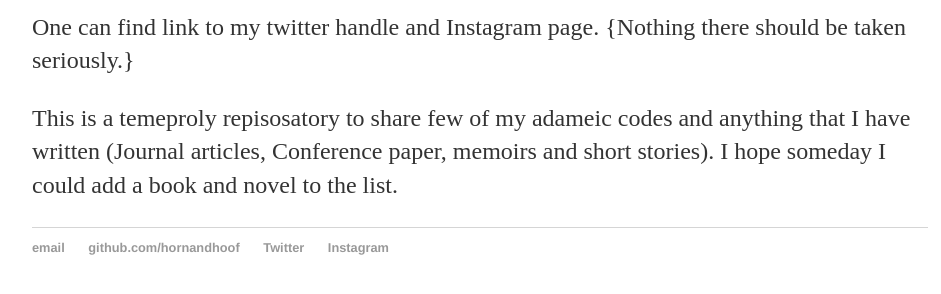
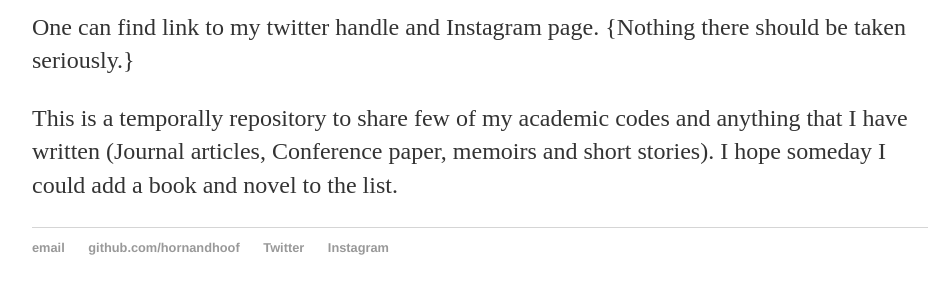
Before and after one commit to hornandhoof/hornandhoof.github.io, a Jekyll site: the page built from index.html, in a window 1280 px wide. Shown: the part 369-663 px from the top of the page, without its empty margins (160-1101 px from the left). Built offline with Jekyll 4.4.1, drawn with Linux system fonts in a browser that asks for light colours.

Commit message:
Update index.html

```diff
--- a/index.html
+++ b/index.html
@@ -7,7 +7,7 @@
 	<p>I'm  Man of focus, commitment and shear fucking will. </li> <em>This is my word... and, as such, is beyond contestation.</em>  </li> And one more thing, never trust me. </li> <a href="/about"> One part Saint, Two part Sinister</a></p>
 	<p> I like to read and love cinema. I hope to post my opinon on books I have read and cinema that have watched. </p>
 	<p>One can find link to my twitter handle and Instagram page. {Nothing there should be taken seriously.} </p>
-	<p> This is a temeproly repisosatory to share few of my adameic codes and anything that I have written (Journal articles, Conference paper, memoirs and short stories). I hope someday I could add a book and novel to the list. </p>
+	<p> This is a temporally repository to share few of my academic codes and anything that I have written (Journal articles, Conference paper, memoirs and short stories). I hope someday I could add a book and novel to the list. </p>
 
 
 </div><!-- /.blurb -->
```
